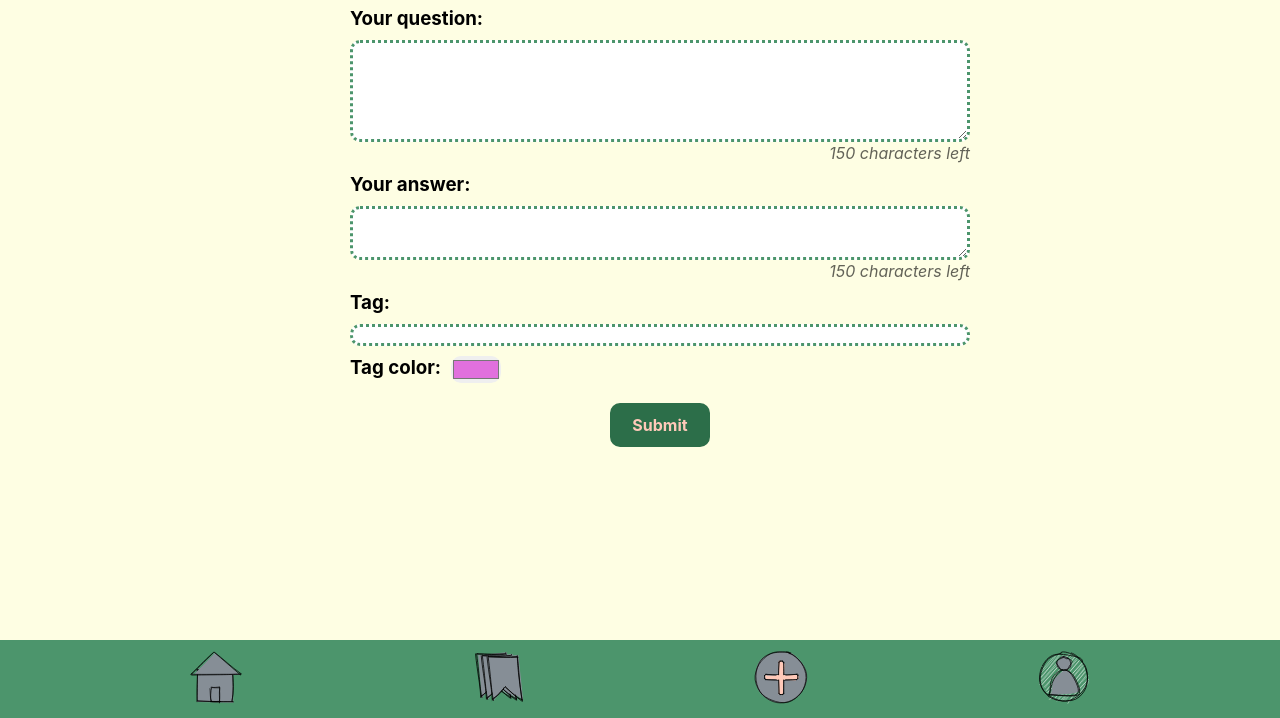
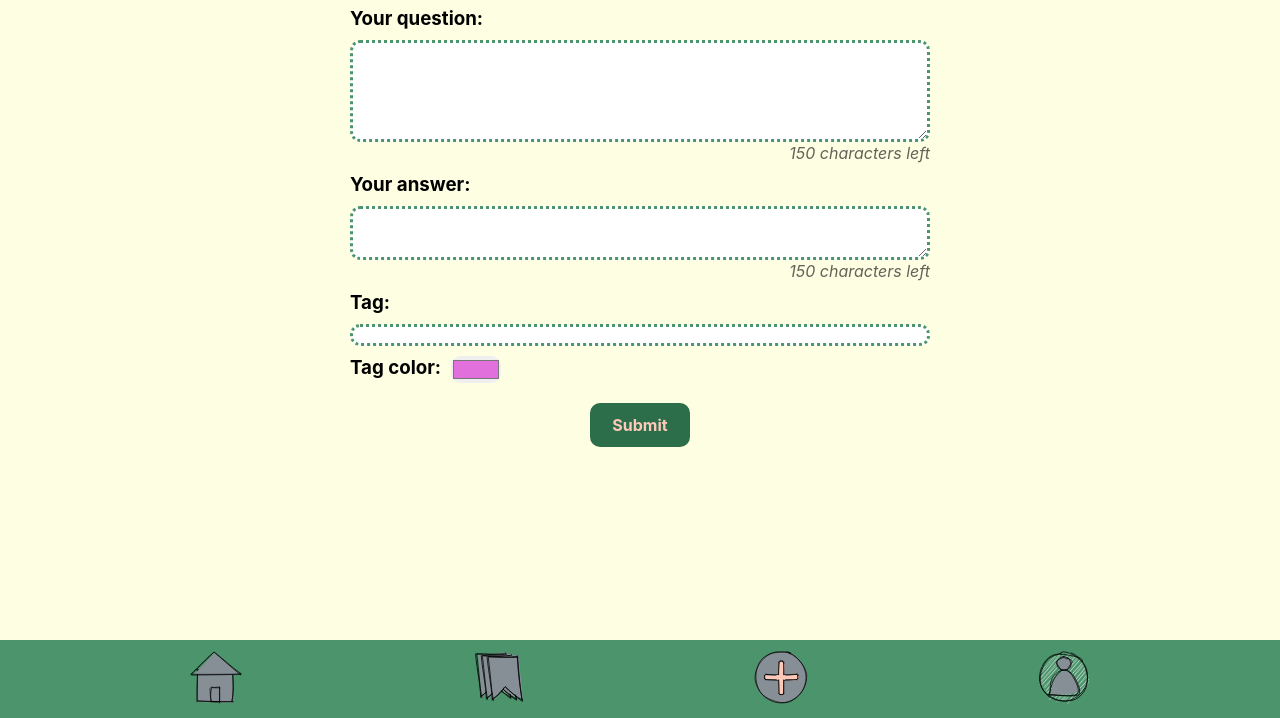
Before and after one commit to spacedoe/project2-quiz-app, a plain HTML site: page project2-quiz-app/form.html in a window 1280 px wide. Shown: the part 82-800 px from the top of the page. Drawn offline with Linux system fonts and the light colour scheme.

Commit message:
update form styling

```diff
--- a/project2-quiz-app/css/form.css
+++ b/project2-quiz-app/css/form.css
@@ -1,6 +1,4 @@
 .form-wrapper {
-  min-width: 50vw;
-  min-height: 50wh;
   margin: 0 auto;
   padding: 0;
   max-width: 600px;
```
